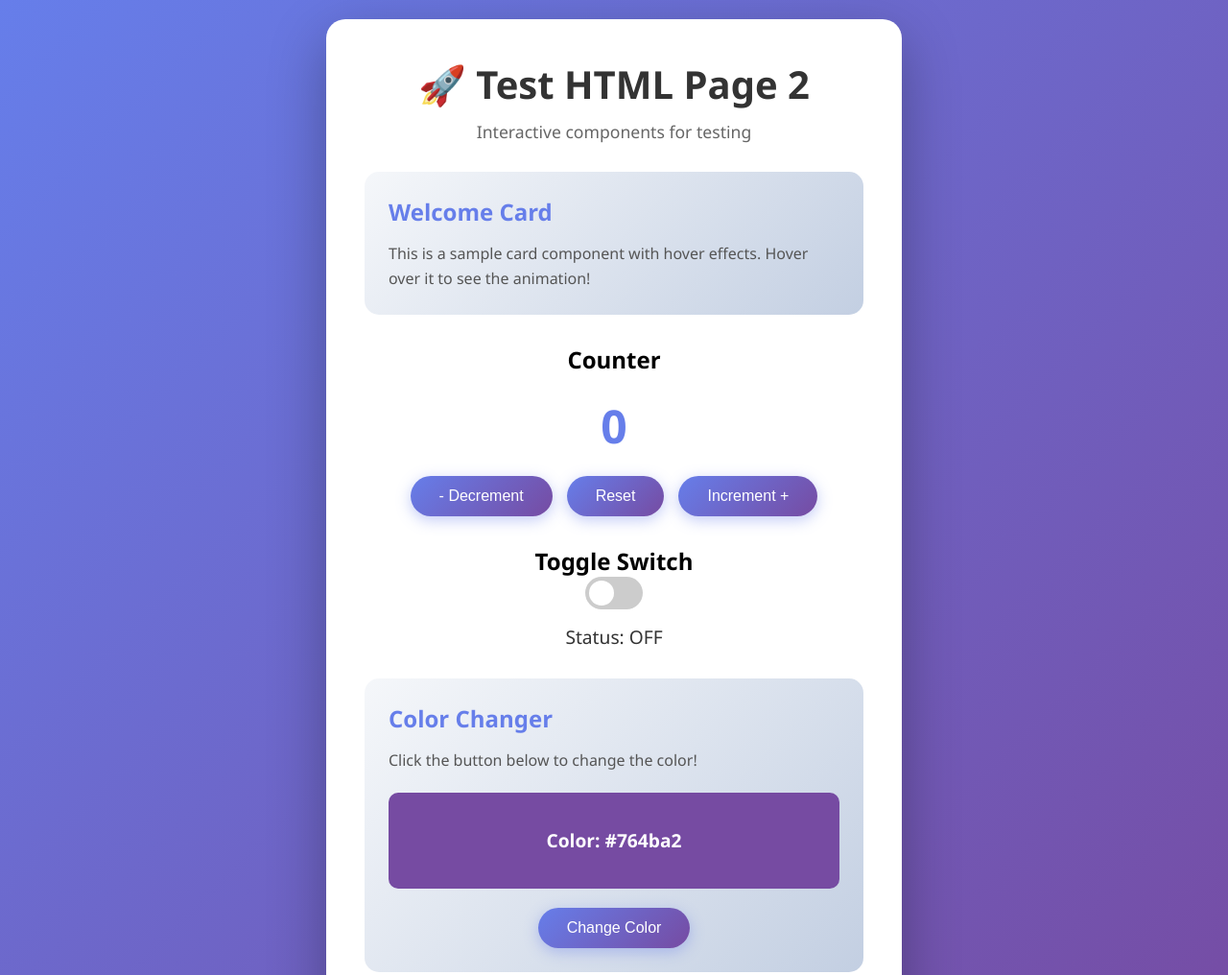
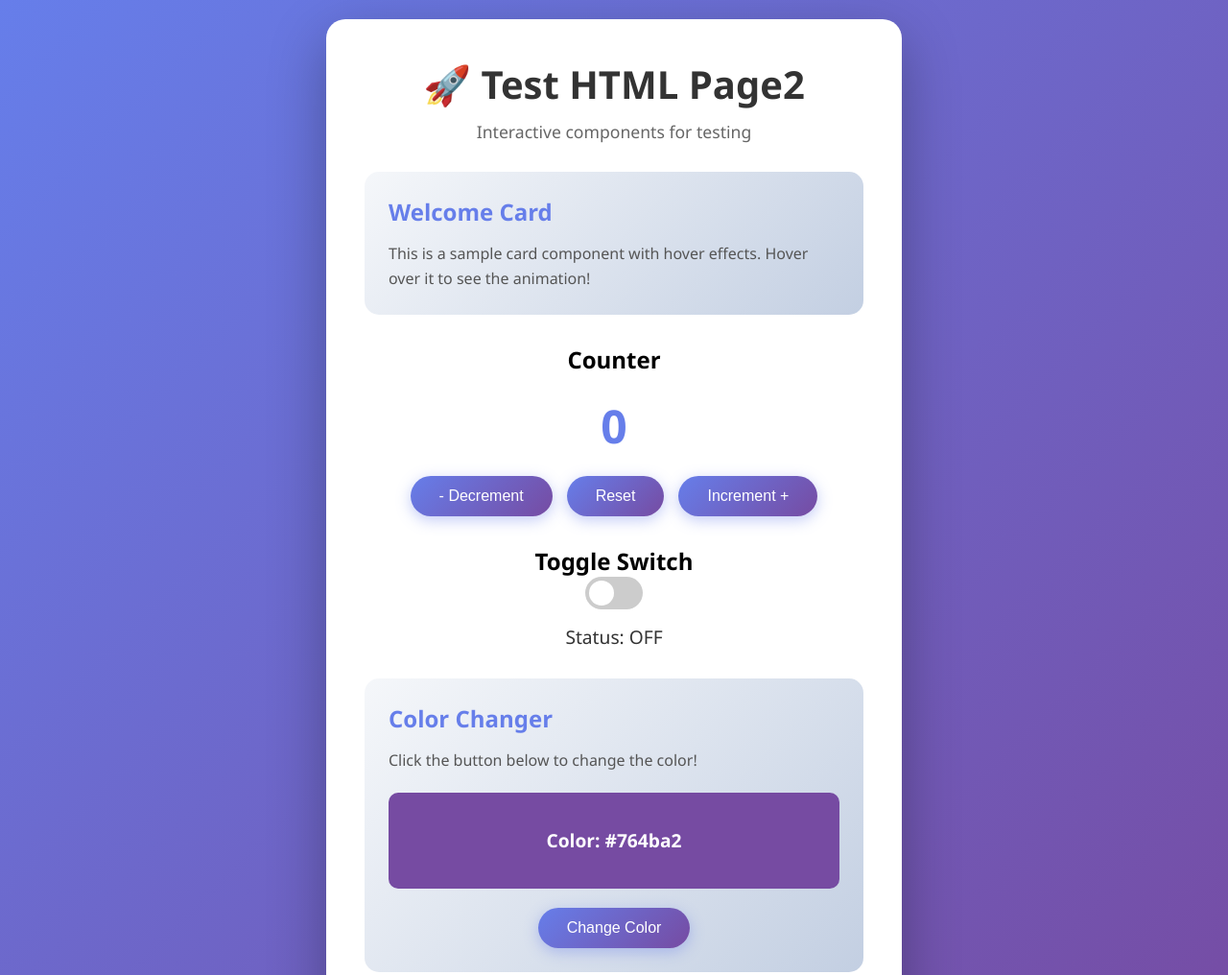
Before and after one commit to hrsh22/test-html, a plain HTML site: page index.html in a window 1280 px wide. Shown: the top 1016 px of the page at 96% size. Drawn offline with Linux system fonts and the light colour scheme.

Commit message:
temp commit

```diff
--- a/index.html
+++ b/index.html
@@ -202,7 +202,7 @@
 </head>
 <body>
     <div class="container">
-        <h1>🚀 Test HTML Page 2</h1>
+        <h1>🚀 Test HTML Page2</h1>
         <p class="subtitle">Interactive components for testing</p>
 
         <div class="card">
```
